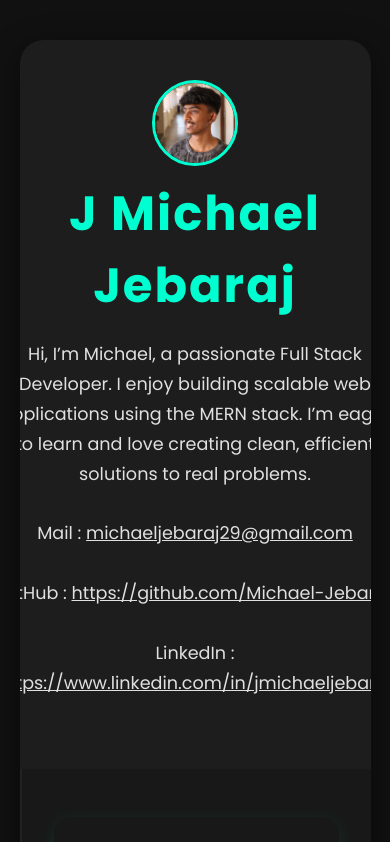
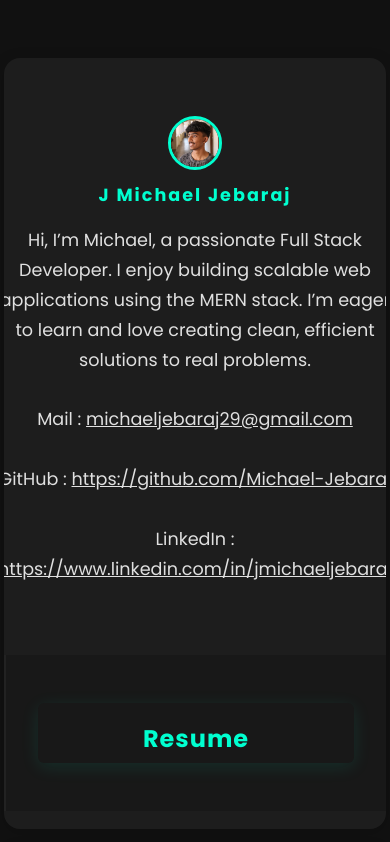
Before and after one commit to Michael-Jebaraj/portfolio, a React (Create React App) app: page / in a window 390 px wide. Shown: the top 842 px of the page. Built offline with nearby package versions, Linux system fonts and the light colour scheme.

Commit message:
Update home.css

```diff
--- a/src/pages/home.css
+++ b/src/pages/home.css
@@ -618,3 +618,35 @@ body {
 .about-text a:hover {
   color: #00ffd0; /* or any accent color you prefer on hover */
 }
+@media (max-width: 600px) {
+  .main-content,
+  .skills-content,
+  .projects-content,
+  .experience-content,
+  .contact-content,
+  .project-detail-section {
+    width: 98vw;
+    max-width: 98vw;
+    border-radius: 16px;
+    box-shadow: 0 4px 16px rgba(0,0,0,0.18);
+    padding: 18px 0;
+    margin: 18px auto 0 auto;
+  }
+}
+@media (max-width: 400px) {
+  .profile-img {
+    width: 48px;
+    height: 48px;
+  }
+  .welcome-title {
+    font-size: 1.1rem;
+  }
+  .resume-preview-container {
+    height: 60px;
+    border-radius: 6px;
+  }
+  .resume-preview-iframe {
+    height: 40px;
+    border-radius: 4px;
+  }
+}
```
